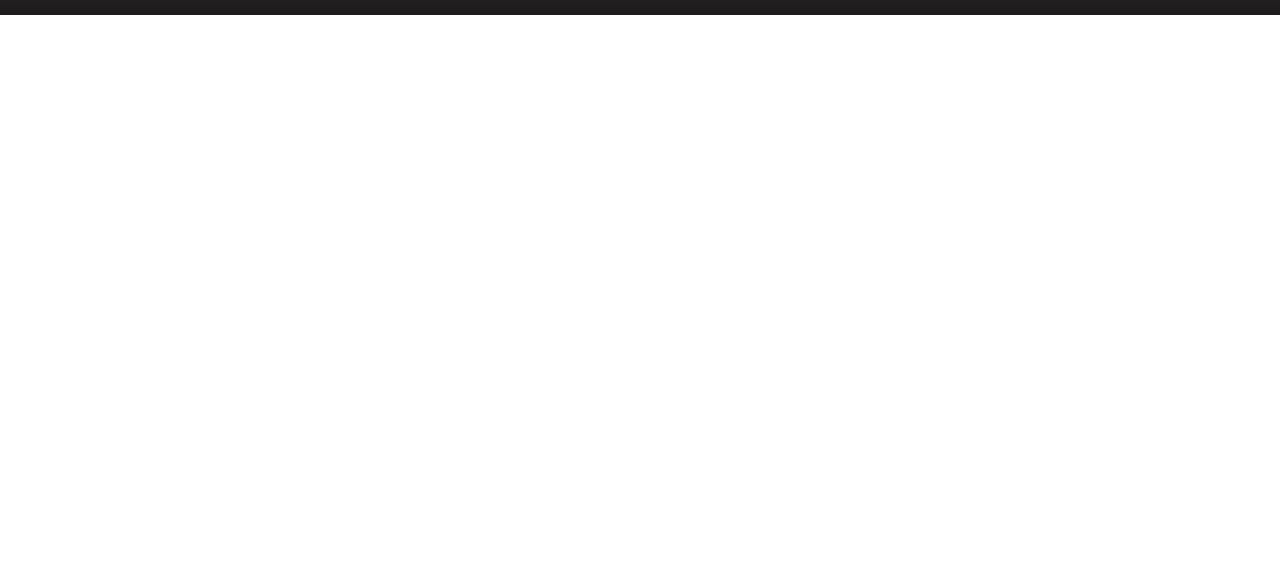
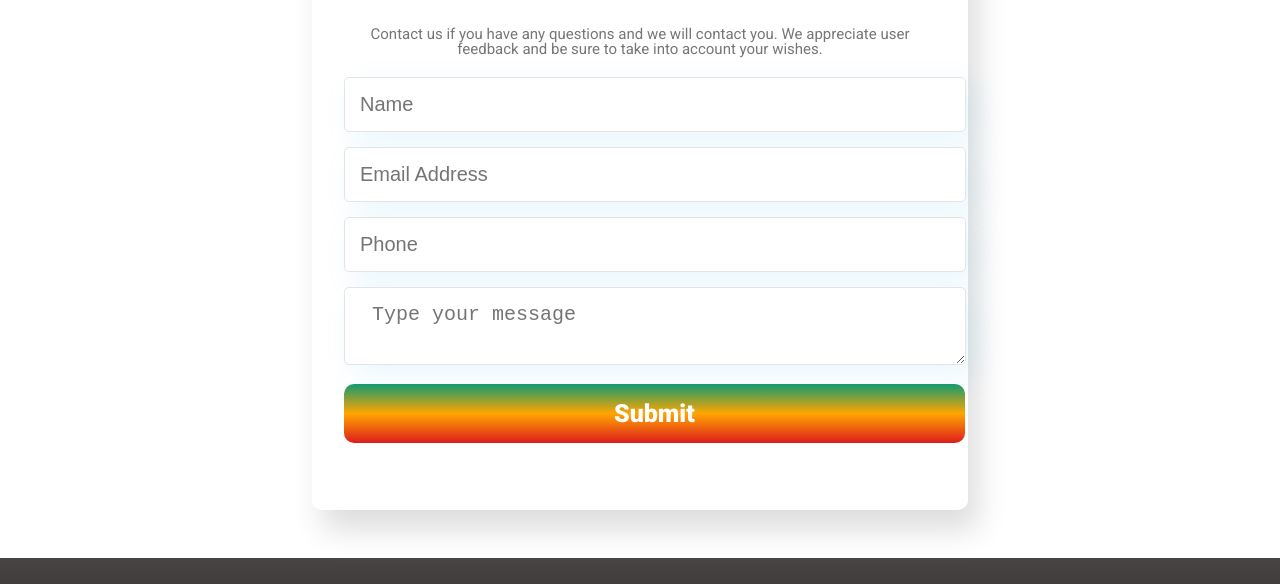
Before and after one commit to mashefat/food-assignment1, a plain HTML site: page index.html in a window 1280 px wide. Shown: the part 3012-3596 px from the top of the page. Before the commit the page ends 3027 px from the top, so only its background shows below. Drawn offline with Linux system fonts and the light colour scheme.

Commit message:
website added

```diff
--- a/index.html
+++ b/index.html
@@ -137,8 +137,31 @@
                  <p>Dribbble Shot Likes</p>
             </div>
        </div>
+    </section>
+    <!-- Contact-section -->
+    <section class="contact-section" >
+        <div class="faka-div"></div>
+        <div class="content-form">
+            <div class="content-text">
+                <h3> Contact us</h3>
+                 <p>Contact us if you have any questions and we will contact you. We appreciate user feedback and be sure to take into account your wishes.</p>
+            </div>
 
+            <div class="contact-form">
+                <form action="#">
+                    <input type="text" class="contact-default-email" placeholder="Name">
+                    <input type="email" class="contact-default-email" placeholder="Email Address">
+                    <input type="number" class="contact-default-email" placeholder="Phone">
+                    <textarea  class="contact-default-email" placeholder=" Type your message"></textarea>
+                </form>
+                <div class="contact-btn-div">
+                    <a class="btn btn-contact" target="_blank" href="https://github.com/mashefat">Submit</a>
+                </div>
+            </div>
+        </div>
+        <div class="faka-div"></div>
     </section>
+
     <!-- Footer-section -->
     <footer class="footer-section">
         <div class="footer">
--- a/style.css
+++ b/style.css
@@ -177,13 +177,14 @@ h1, h2, h3, h4, h5, h6, p, a, span{
     text-align: center;
     justify-content: center;
     padding-bottom: 1rem;
+    padding-left: 5rem;
 }
 .card-sec{
-    padding: 1.3rem;
+    padding: 1.4rem;
     box-shadow: 10px 10px 20px rgb(211, 211, 211);
     border-radius: 20px;
     margin-right: 4rem;
-    width: 300px;
+    width: 30%;
 
 }
 .card-img{}
@@ -231,6 +232,67 @@ h1, h2, h3, h4, h5, h6, p, a, span{
 .count p{
     color: #606060;
 }
+/* contact-section */
+.faka-div{
+    width: 25%;
+}
+.contact-section{
+    padding: 3rem;
+    text-align: center;
+    justify-content: center;
+    height: 600px;
+    display: flex;
+
+
+
+}
+.content-form{
+    text-align: center;
+    padding: 2rem;
+    width: 50%;
+    box-shadow: 10px 20px 30px #ddd;
+    border-radius: 10px;
+
+}
+
+.content-form h3{
+    margin-bottom: 30px;
+    margin-top: 20px;
+    font-size: 30px;
+    font-weight: 500;
+}
+.content-form p{
+    color: #767676;
+    font-size: 15px;
+    font-weight: 400;
+    line-height: 1em;
+    margin-bottom: 20px;
+
+}
+.btn-contact{
+    padding: 15px 270px;
+    font-size: 25px;
+    font-weight: 800;
+    border-radius: 10px;
+    background-image: linear-gradient(rgb(17, 155, 113), orange, rgb(221, 29, 29));
+    color: #fff;
+    display: inline-block;
+    text-decoration: none;
+
+}
+.contact-default-email{
+    width: 590px;
+    padding: 15px;
+    font-size: 20px;
+    border: 1px  solid #e4e4e4;
+    border-radius: 5px;
+    box-shadow: 10px 10px 30px rgba(45, 176, 236, 0.1);
+
+    margin-bottom: 15px;
+}
+
+
+
 /* Footer-section */
 .footer-section{
     background-image: linear-gradient( rgb(73, 68, 68), rgb(29, 27, 27));
```
